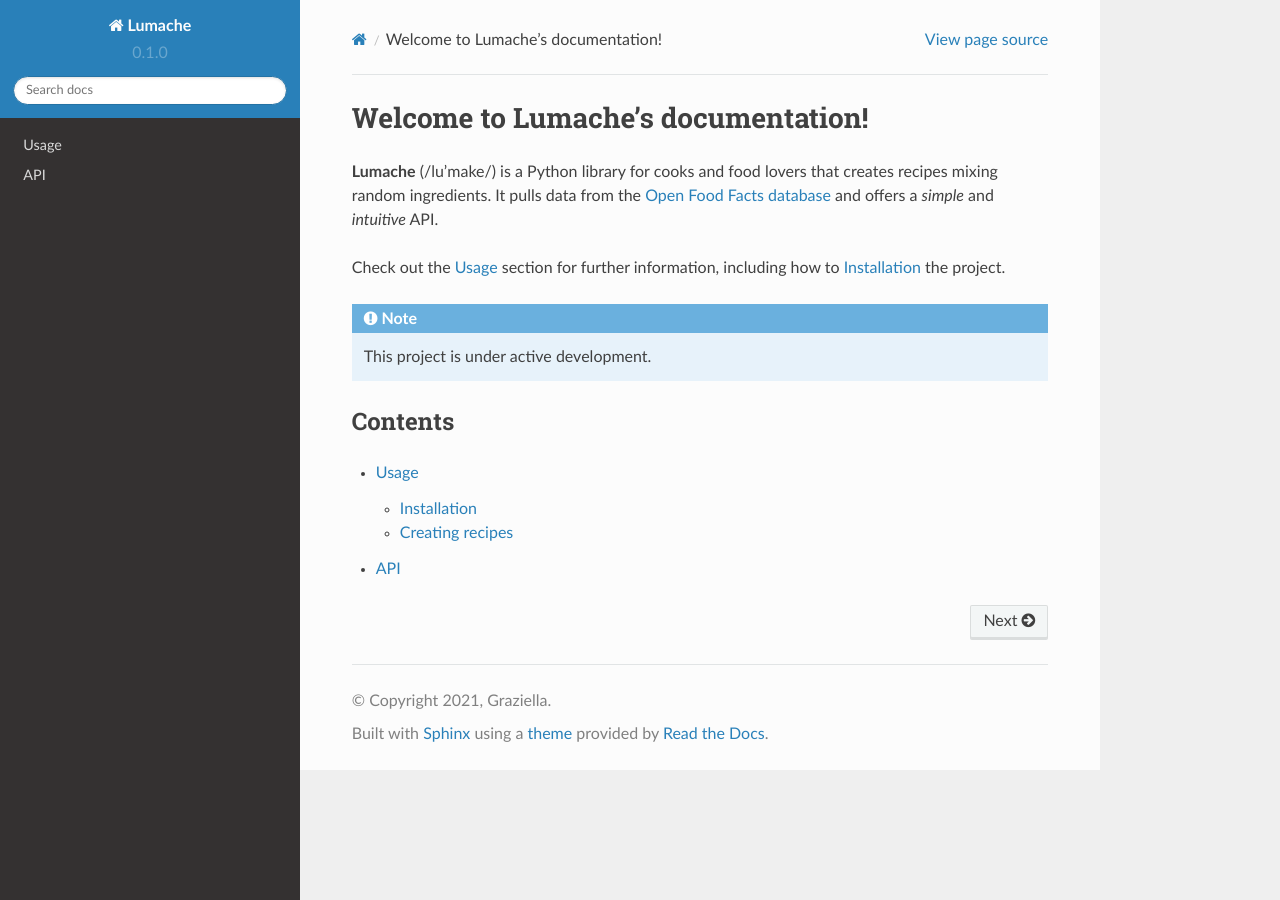
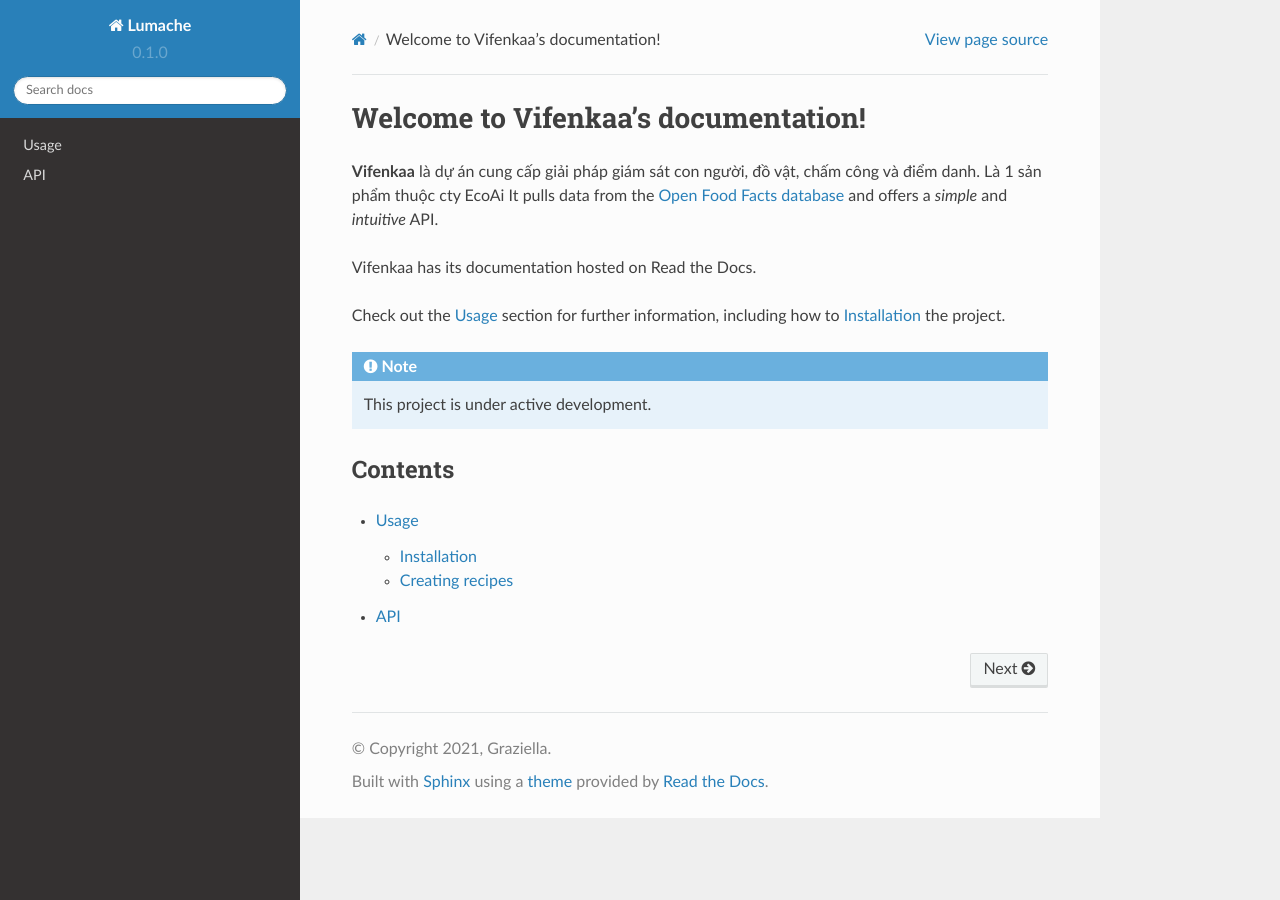
Before and after one commit to RyuShai/VifenkaaAdtrue, a Sphinx documentation site: the page built from docs/source/index.rst, in a window 1280 px wide. Built offline with Sphinx 7.4.7 and the Read the Docs theme 2.0.0, drawn with Linux system fonts in a browser that asks for light colours.

Commit message:
Update index.rst
Update product description

```diff
--- a/docs/source/index.rst
+++ b/docs/source/index.rst
@@ -1,10 +1,11 @@
-Welcome to Lumache's documentation!
+Welcome to Vifenkaa's documentation!
 ===================================
 
-**Lumache** (/lu'make/) is a Python library for cooks and food lovers
-that creates recipes mixing random ingredients.
+**Vifenkaa** là dự án cung cấp giải pháp giám sát con người, đồ vật, chấm công và điểm danh. Là 1 sản phẩm thuộc cty EcoAi
 It pulls data from the `Open Food Facts database <https://world.openfoodfacts.org/>`_
 and offers a *simple* and *intuitive* API.
+
+Vifenkaa has its documentation hosted on Read the Docs.
 
 Check out the :doc:`usage` section for further information, including
 how to :ref:`installation` the project.
```
